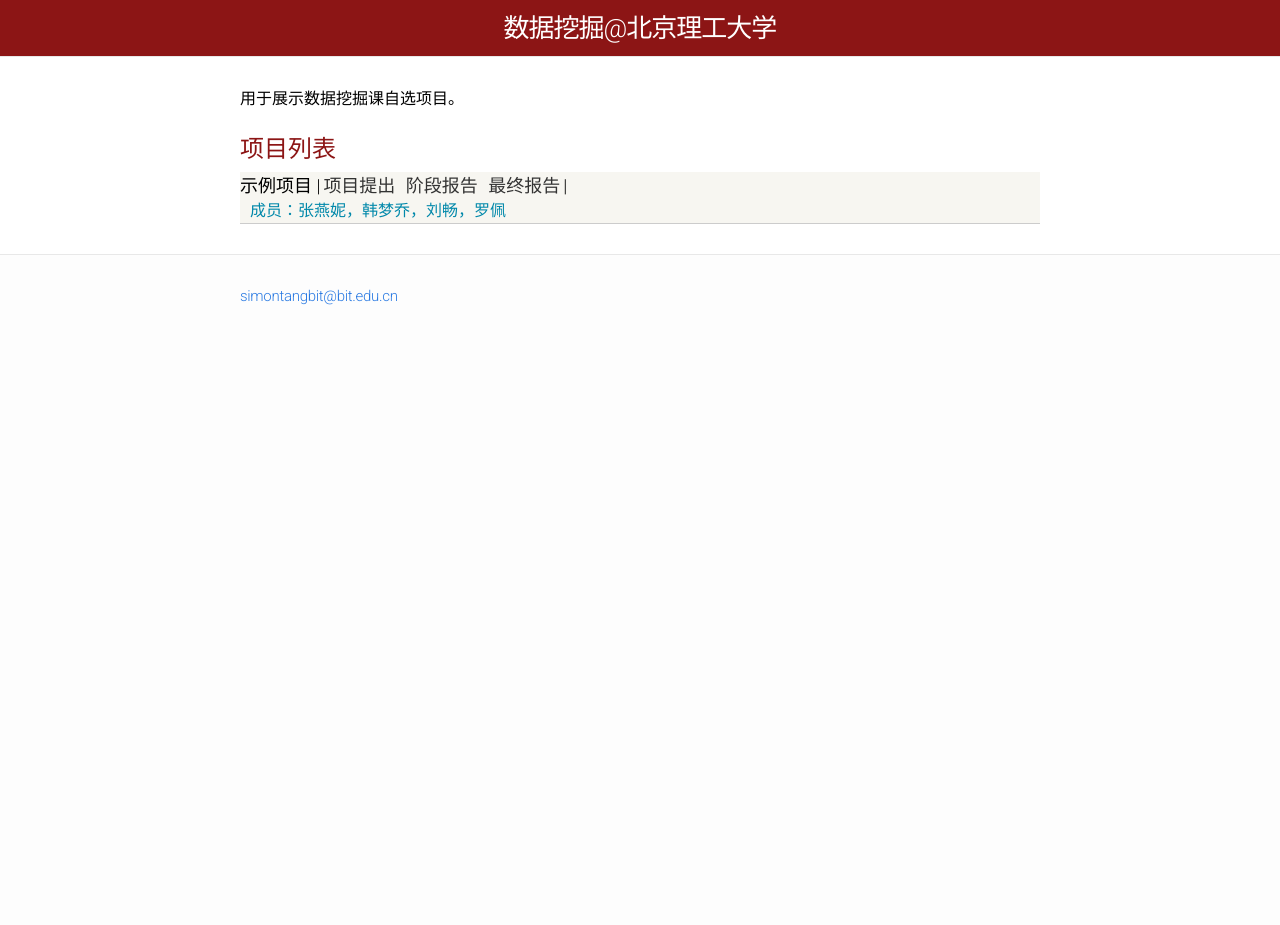
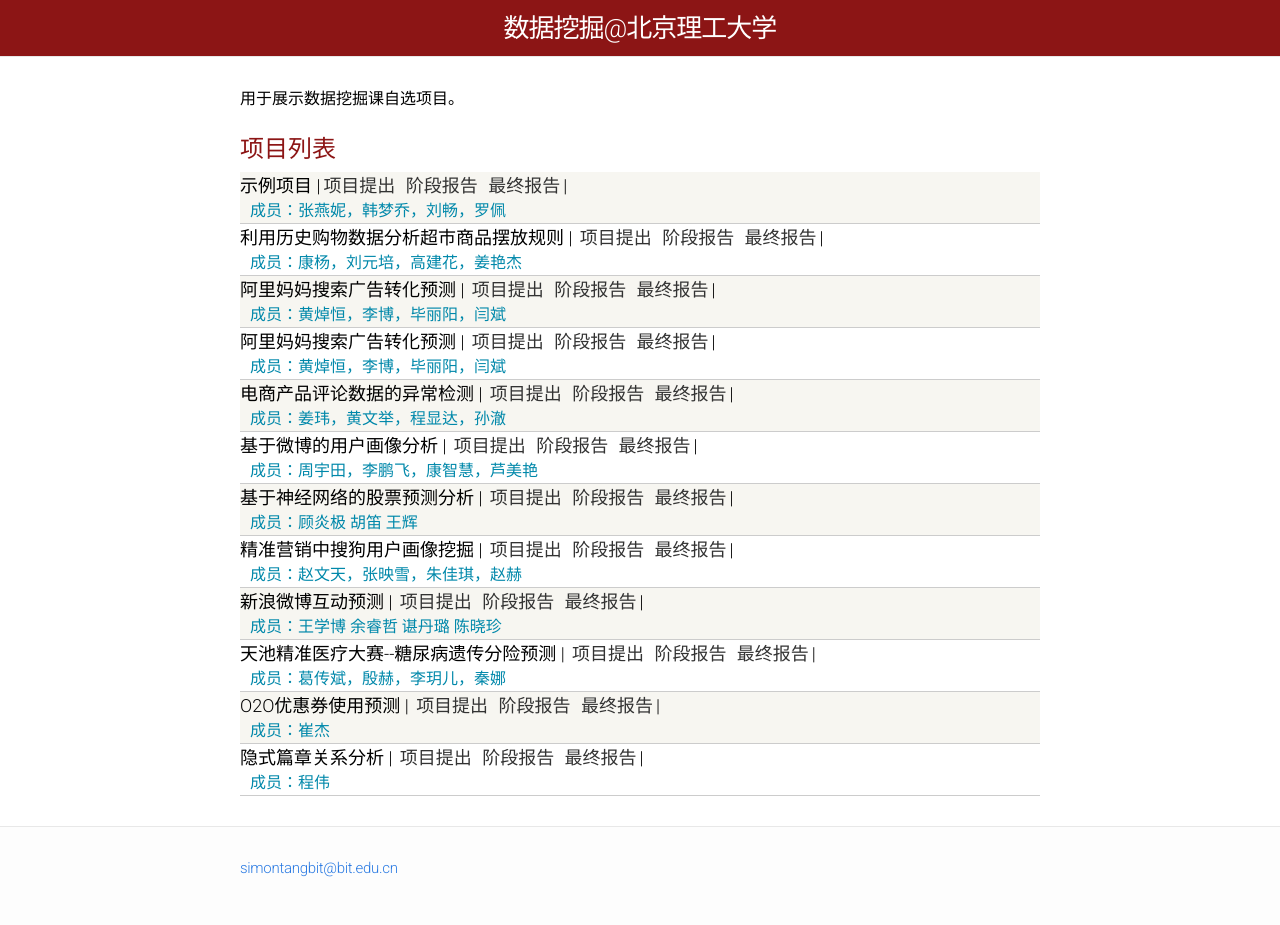
Before and after one commit to BITDM/bitdm.github.io, a Jekyll site: the page built from 2018/projects/index.html, in a window 1280 px wide. Built offline with Jekyll 4.4.1, drawn with Linux system fonts in a browser that asks for light colours; before the commit the page ends 900 px from its top, so only the background shows below that.

Commit message:
加入2018分组选题信息

```diff
--- a/2018/projects/index.html
+++ b/2018/projects/index.html
@@ -20,5 +20,93 @@ layout: default
       <a href="#">最终报告</a>|
       <div class="kw">成员：张燕妮，韩梦乔，刘畅，罗佩</div>
     </div>
+
+    <div class="materials-item">
+      利用历史购物数据分析超市商品摆放规则 |
+      <a href="/2018/projects/p01/proposal/">项目提出</a>
+      <a href="#">阶段报告</a>
+      <a href="#">最终报告</a>|
+      <div class="kw">成员：康杨，刘元培，高建花，姜艳杰</div>
+    </div>
+
+    <div class="materials-item">
+      阿里妈妈搜索广告转化预测 |
+      <a href="/2018/projects/p02/proposal/">项目提出</a>
+      <a href="#">阶段报告</a>
+      <a href="#">最终报告</a>|
+      <div class="kw">成员：黄焯恒，李博，毕丽阳，闫斌</div>
+    </div>
+
+    <div class="materials-item">
+      阿里妈妈搜索广告转化预测 |
+      <a href="/2018/projects/p02/proposal/">项目提出</a>
+      <a href="#">阶段报告</a>
+      <a href="#">最终报告</a>|
+      <div class="kw">成员：黄焯恒，李博，毕丽阳，闫斌</div>
+    </div>
+
+    <div class="materials-item">
+      电商产品评论数据的异常检测 |
+      <a href="/2018/projects/p03/proposal/">项目提出</a>
+      <a href="#">阶段报告</a>
+      <a href="#">最终报告</a>|
+      <div class="kw">成员：姜玮，黄文举，程显达，孙澈</div>
+    </div>
+
+    <div class="materials-item">
+      基于微博的用户画像分析 |
+      <a href="/2018/projects/p04/proposal/">项目提出</a>
+      <a href="#">阶段报告</a>
+      <a href="#">最终报告</a>|
+      <div class="kw">成员：周宇田，李鹏飞，康智慧，芦美艳</div>
+    </div>
+
+    <div class="materials-item">
+      基于神经网络的股票预测分析 |
+      <a href="/2018/projects/p05/proposal/">项目提出</a>
+      <a href="#">阶段报告</a>
+      <a href="#">最终报告</a>|
+      <div class="kw">成员：顾炎极 胡笛 王辉</div>
+    </div>
+
+    <div class="materials-item">
+      精准营销中搜狗用户画像挖掘 |
+      <a href="/2018/projects/p06/proposal/">项目提出</a>
+      <a href="#">阶段报告</a>
+      <a href="#">最终报告</a>|
+      <div class="kw">成员：赵文天，张映雪，朱佳琪，赵赫</div>
+    </div>
+
+    <div class="materials-item">
+      新浪微博互动预测 |
+      <a href="/2018/projects/p07/proposal/">项目提出</a>
+      <a href="#">阶段报告</a>
+      <a href="#">最终报告</a>|
+      <div class="kw">成员：王学博 余睿哲 谌丹璐 陈晓珍</div>
+    </div>
+
+    <div class="materials-item">
+      天池精准医疗大赛--糖尿病遗传分险预测 |
+      <a href="/2018/projects/p08/proposal/">项目提出</a>
+      <a href="#">阶段报告</a>
+      <a href="#">最终报告</a>|
+      <div class="kw">成员：葛传斌，殷赫，李玥儿，秦娜</div>
+    </div>
+
+    <div class="materials-item">
+      O2O优惠券使用预测 |
+      <a href="/2018/projects/p09/proposal/">项目提出</a>
+      <a href="#">阶段报告</a>
+      <a href="#">最终报告</a>|
+      <div class="kw">成员：崔杰</div>
+    </div>
+
+    <div class="materials-item">
+      隐式篇章关系分析 |
+      <a href="/2018/projects/p10/proposal/">项目提出</a>
+      <a href="#">阶段报告</a>
+      <a href="#">最终报告</a>|
+      <div class="kw">成员：程伟</div>
+    </div>
   </div>
 </div>
```
